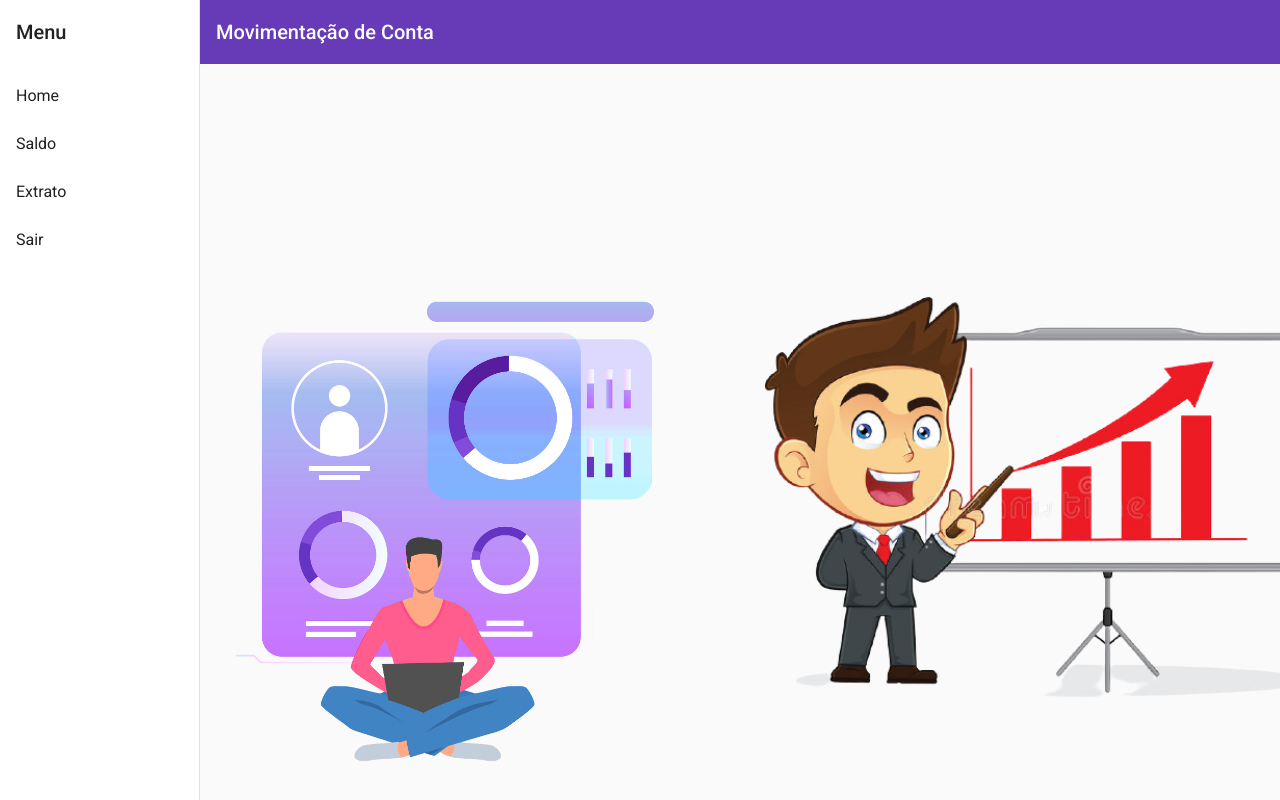
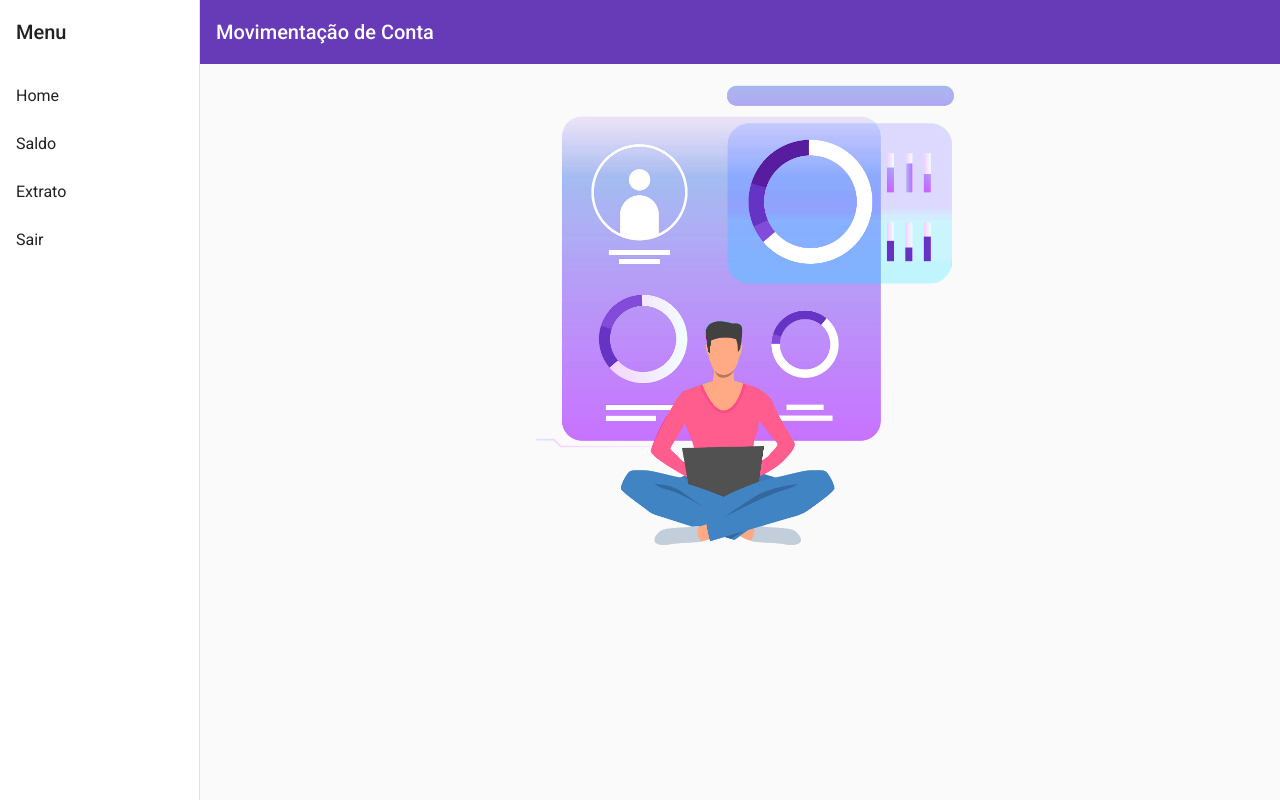
Before and after one commit to GabrielLuedy/Dev-test-4CADIA, an Angular app: page /sign_in in a window 1280 px wide. Built offline with nearby package versions, Linux system fonts and the light colour scheme.

Commit message:
data formatting

```diff
--- a/src/app/main/body-home/body-home.component.html
+++ b/src/app/main/body-home/body-home.component.html
@@ -1,16 +1,10 @@
 <app-home>
 
     <div id="box">
-        <div id="login">
-            <div class = "login_item">
-              <div class = "login_img"></div>
-              <div>
+        <div id="body">
+            <div class = "body_item">
+              <div class = "body_img"></div>
 
-                <form class = "formLogin" >
-
-
-                </form>
-              </div>
             </div>
           </div>
         </div>
--- a/src/app/main/body-home/body-home.component.scss
+++ b/src/app/main/body-home/body-home.component.scss
@@ -9,7 +9,7 @@
   height: 100%;
 
 
-#login {
+#body {
     max-width: 650px;
     width: 100%;
     padding: 25px;
@@ -44,18 +44,16 @@
       height: 350px;
     }
 
-    .login_item {
+    .body_item {
       display: flex;
       align-items: center;
-
+       margin-top: -36%;
       @media screen and (max-width: 768px) {
-        flex-direction: column;
-        max-width: 100%;
 
       }
     }
 
-    .login_img {
+    .body_img {
         width: 600px;
         flex-shrink: 0;
         height: 600px;
@@ -95,50 +93,5 @@
         }
       }
 
-
-
-
-
-
-
-    .formLogin {
-        width: 600px;
-        flex-shrink: 0;
-        height: 600px;
-        background-image: url('../../../assets/Body-home1.jpg');
-        background-size: contain;
-        background-repeat: no-repeat;
-        background-position: center;
-
-        img {
-          width: 100%;
-          height: 100%;
-          object-fit: cover;
-          display: block;
-          opacity: 0;
-          border-radius: 20px;
-          transition: all .3s;
-        }
-
-
-        @media screen and (max-width: 992px) {
-          // width: 45%;
-        }
-
-        @media screen and (max-width: 768px) {
-          transform: translateY(-20%);
-          max-width: 100%;
-          width: 350px;
-        }
-
-        @media screen and (max-width: 568px) {
-          max-width: 100%;
-          width: 350px;
-        }
-
-        @media screen and (max-height: 500px) and (min-width: 992px) {
-          height: 270px;
-        }
-      }
   }
 }
--- a/src/app/main/extract/extract.component.ts
+++ b/src/app/main/extract/extract.component.ts
@@ -3,21 +3,23 @@
 export interface PeriodicElement {
   name: string;
   position: number;
-  weight: number;
+  weight: string;
   symbol: string;
 }
 
 const ELEMENT_DATA: PeriodicElement[] = [
-  {position: 1, name: 'PAN', weight: 1.0079, symbol: 'Dólar Americano',},
-  {position: 2, name: 'INTER', weight: 4.0026, symbol: 'Euro'},
-  {position: 3, name: 'CAIXA', weight: 6.941, symbol: 'Libra esterlina'},
-  {position: 4, name: 'SANTANDER', weight: 9.0122, symbol: 'Iene'},
-  {position: 5, name: 'BRADESCO', weight: 10.811, symbol: 'Dólar Australiano'},
-  {position: 6, name: 'BB', weight: 12.0107, symbol: 'Franco Suíço'},
-  {position: 7, name: 'ITAU', weight: 14.0067, symbol: 'Dólar Canadense'},
-  {position: 8, name: 'MIDWAY', weight: 15.9994, symbol: 'Renminbi (Yuan)'},
-  {position: 9, name: 'VOTORANTIM', weight: 18.9984, symbol: 'Peso Argentino'},
-  {position: 10, name: 'NUBANK', weight: 20.1797, symbol: 'Real'},
+  {position: 1, name: 'PAN', weight: '+ R$ 1.0079', symbol: 'Dólar Americano',},
+  {position: 2, name: 'INTER', weight: '+ R$ 4.0026', symbol: 'Euro'},
+  {position: 3, name: 'CAIXA', weight: '+ R$ 6.941', symbol: 'Libra esterlina'},
+  {position: 4, name: 'SANTANDER', weight: '+ R$ 9.0122', symbol: 'Iene'},
+  {position: 5, name: 'BRADESCO', weight: '+ R$ 10.811', symbol: 'Dólar Australiano'},
+  {position: 6, name: 'BB', weight: '+ R$ 12.0107', symbol: 'Franco Suíço'},
+  {position: 7, name: 'ITAU', weight: '+ R$ 14.0067', symbol: 'Dólar Canadense'},
+  {position: 8, name: 'MIDWAY', weight:'+ R$  15.9994', symbol: 'Renminbi (Yuan)'},
+  {position: 9, name: 'VOTORANTIM', weight: '+ R$ 18.9984', symbol: 'Peso Argentino'},
+  {position: 10, name: 'NUBANK', weight: '+ R$ 20.1797', symbol: 'Real'},
+  {position: 11, name: 'INVESTMENT BALANC', symbol: '', weight: ' R$ 969.928'},
+
 ];
 
 @Component({
--- a/src/app/main/withdraw/withdraw.component.ts
+++ b/src/app/main/withdraw/withdraw.component.ts
@@ -10,28 +10,28 @@
 const ELEMENT_DATA: PeriodicElement[] = [
   {position:'13-01-2021' , name: 'SALDO ANTERIOR', weight: '', symbol: 969.928},
 
-  {position: '16-02-2021', name: 'Transf. Eletr. Banc. INTER', weight: '- 4.0026', symbol: 929.902},
-  {position: '17-02-2021', name: 'Transf. Eletr. Banc. CAIXA', weight:' - 6.941', symbol: 922.961},
+  {position: '16-02-2021', name: 'Transf. Eletr. Banc. INTER', weight: '- R$4.0026', symbol: 929.902},
+  {position: '17-02-2021', name: 'Transf. Eletr. Banc. CAIXA', weight:' - R$6.941', symbol: 922.961},
 
   {position:'01-03-2021' , name: 'SALDO CONTA ', weight: '', symbol: 922.961},
 
-  {position: '08-03-2021', name: 'Transf. Eletr. Banc. SANTANDER', weight: '- 9.0122', symbol:832.839},
-  {position: '28-03-2021', name: 'Transf. Eletr. Banc. BRADESCO', weight: '- 10.811', symbol:822.028 },
+  {position: '08-03-2021', name: 'Transf. Eletr. Banc. SANTANDER', weight: '- R$9.0122', symbol:832.839},
+  {position: '28-03-2021', name: 'Transf. Eletr. Banc. BRADESCO', weight: '- R$10.811', symbol:822.028 },
 
   {position:'01-04-2021' , name: 'SALDO CONTA ', weight: '', symbol: 822.028},
 
-  {position: '19-05-2021', name: 'Transf. Eletr. Banc. BB', weight:' - 12.0107', symbol: 701.921},
-  {position: '09-06-2021', name: 'Transf. Eletr. Banc. ITAU', weight: '- 14.0067', symbol:561.854},
+  {position: '19-05-2021', name: 'Transf. Eletr. Banc. BB', weight:' - R$12.0107', symbol: 701.921},
+  {position: '09-06-2021', name: 'Transf. Eletr. Banc. ITAU', weight: '- R$14.0067', symbol:561.854},
 
   {position:'01-04-2021' , name: 'SALDO CONTA ', weight: '', symbol: 561.854},
 
-  {position: '05-08-2021', name: 'Transf. Eletr. Banc. MIDWAY', weight: '- 15.9994', symbol:401.860},
-  {position: '07-09-2021', name: 'Transf. Eletr. Banc. VOTORANTIM', weight: '- 18.9984', symbol:211.876},
+  {position: '05-08-2021', name: 'Transf. Eletr. Banc. MIDWAY', weight: '- R$15.9994', symbol:401.860},
+  {position: '07-09-2021', name: 'Transf. Eletr. Banc. VOTORANTIM', weight: '- R$18.9984', symbol:211.876},
 
   {position:'01-04-2021' , name: 'SALDO CONTA ', weight: '', symbol: 211.876},
 
-  {position: '04-10-2021', name: 'Transf. Eletr. Banc. NUBANK',weight: '- 20.1797', symbol: 10.079},
-  {position: '04-10-2021', name: 'Transf. Eletr. Banc. PAN',weight: '- 10.079', symbol: 0},
+  {position: '04-10-2021', name: 'Transf. Eletr. Banc. NUBANK',weight: '- R$20.1797', symbol: 10.079},
+  {position: '04-10-2021', name: 'Transf. Eletr. Banc. PAN',weight: '- R$10.079', symbol: 0},
 
   {position:'01-04-2021' , name: 'SALDO CONTA ', weight: '', symbol: 0},
 
```
